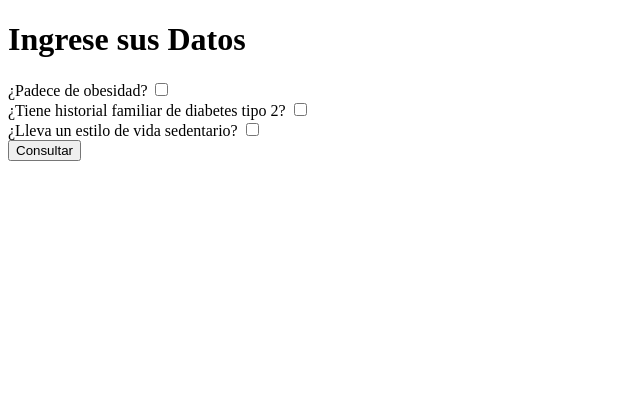
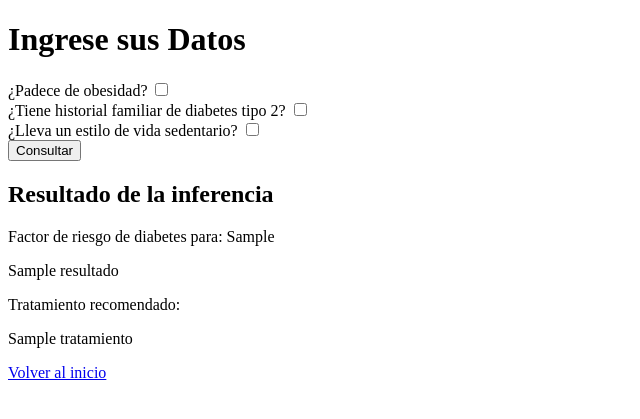
Before and after one commit to jtoledom1/Meditech, a Flask app: template templates/index.html in a window 1280 px wide. Shown: the top 419 px of the page, without its empty margins (0-640 px from the left). Run offline with Flask 3, Linux system fonts and the light colour scheme; the template is opened without the code that fills it: most values are stand-ins (such as "Sample title", 1, 10 or a date in 2020).

Commit message:
🐛 Se unifican los html en uno solo

```diff
--- a/app.py
+++ b/app.py
@@ -34,7 +34,7 @@ def index():
 
 @app.route('/inferencia', methods=['POST'])
 def inferir_diabetes():
-   # Mapear los nombres de los campos del formulario a versiones más legibles
+    # Mapear los nombres de los campos del formulario a versiones más legibles
     nombres_campos = {
         'obesidad': 'Obesidad',
         'historial_familiar': 'Historial Familiar de Diabetes Tipo 2',
@@ -52,9 +52,8 @@ def inferir_diabetes():
     # Realizar la inferencia
     resultado_inferencia, tratamiento = inferencia_diabetes(obesidad, historial_familiar, sedentarismo)
 
-
     # Renderizar la plantilla HTML con el resultado de la inferencia
-    return render_template('resultado.html', resultado=resultado_inferencia, tratamiento=tratamiento,valores_usuario=valores_usuario)
+    return render_template('index.html', resultado=resultado_inferencia, tratamiento=tratamiento, valores_usuario=valores_usuario)
 
 if __name__ == '__main__':
     app.run(debug=True)
--- a/templates/index.html
+++ b/templates/index.html
@@ -3,7 +3,7 @@
 <head>
     <meta charset="UTF-8">
     <meta name="viewport" content="width=device-width, initial-scale=1.0">
-    <title>Formulario de Datos</title>
+    <title>Formulario de Datos y Resultado de la Inferencia</title>
 </head>
 <body>
     <h1>Ingrese sus Datos</h1>
@@ -19,5 +19,18 @@
 
         <button type="submit">Consultar</button>
     </form>
+
+    {% if resultado %}
+    <h2>Resultado de la inferencia</h2>
+    <div>
+        <label>Factor de riesgo de diabetes para: {{ valores_usuario }}</label>
+        <p>{{ resultado }}</p>
+    </div>
+    <div>
+        <label>Tratamiento recomendado:</label>
+        <p>{{ tratamiento }}</p>
+    </div>
+    <a href="/">Volver al inicio</a>
+    {% endif %}
 </body>
 </html>
```
